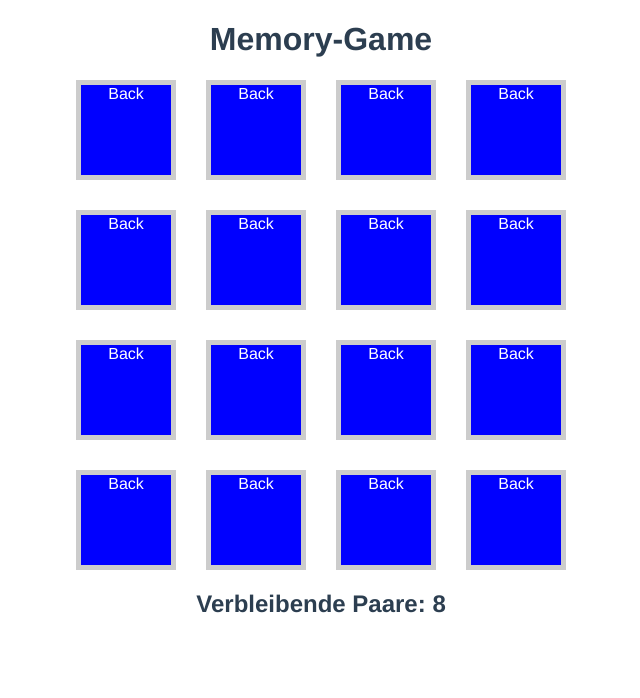
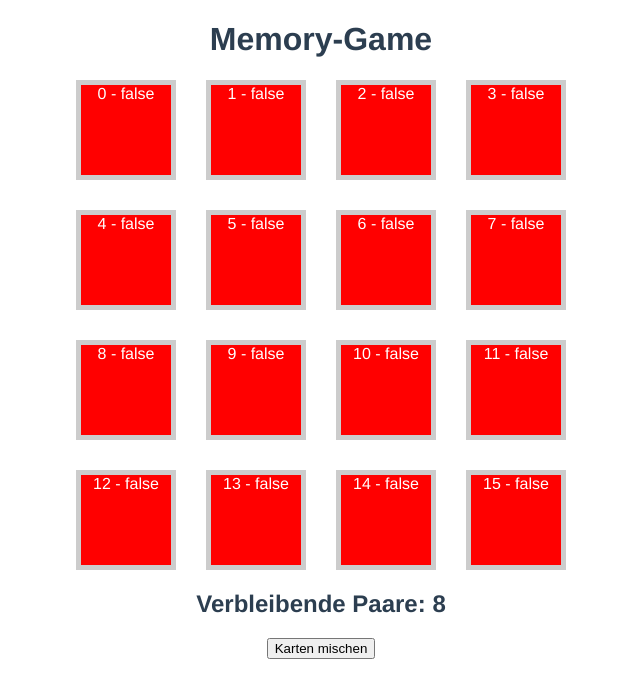
Before and after one commit to OurySwiss/Memory-Game, a Vue app: page /game in a window 1280 px wide. Shown: the top 698 px of the page, without its empty margins (319-959 px from the left). Built offline with nearby package versions, Linux system fonts and the light colour scheme; no server answers.

Commit message:
feat: shuffle ability added

```diff
--- a/src/App.vue
+++ b/src/App.vue
@@ -12,8 +12,10 @@
     />
   </section>
   <h2>{{ status }}</h2>
+  <button @click="shuffleCards">Karten mischen</button>
 </template>
 <script>
+import _ from "lodash";
 import Card from "./components/Card.vue";
 import { computed, ref, watch } from "vue";
 export default {
@@ -37,10 +39,13 @@ export default {
       ).length;
       return remainingCards / 2;
     });
+    const shuffleCards = () => {
+      cardList.value = _.shuffle(cardList.value);
+    };
     for (let i = 0; i < 16; i++) {
       cardList.value.push({
-        value: 0,
-        visible: false,
+        value: i,
+        visible: true,
         position: i,
         matched: false,
       });
@@ -78,6 +83,7 @@ export default {
       flipCard,
       userSelection,
       status,
+      shuffleCards,
     };
   },
 };
```
